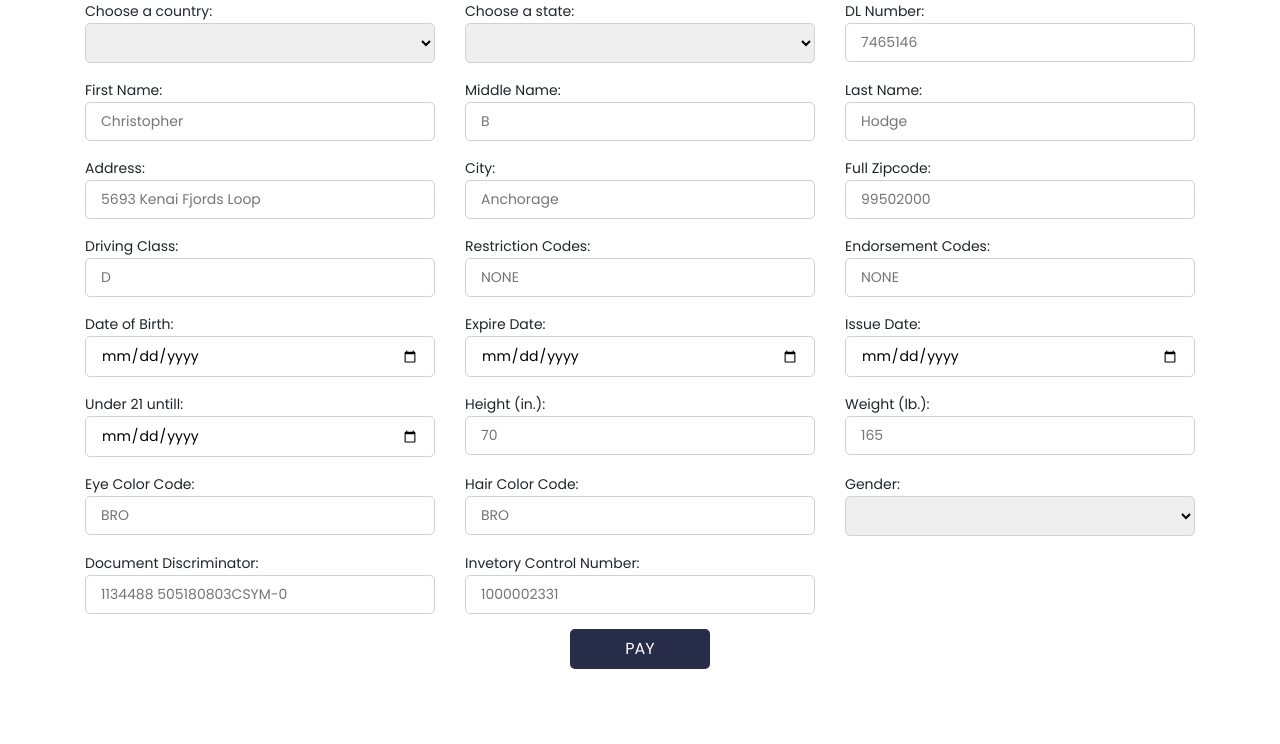
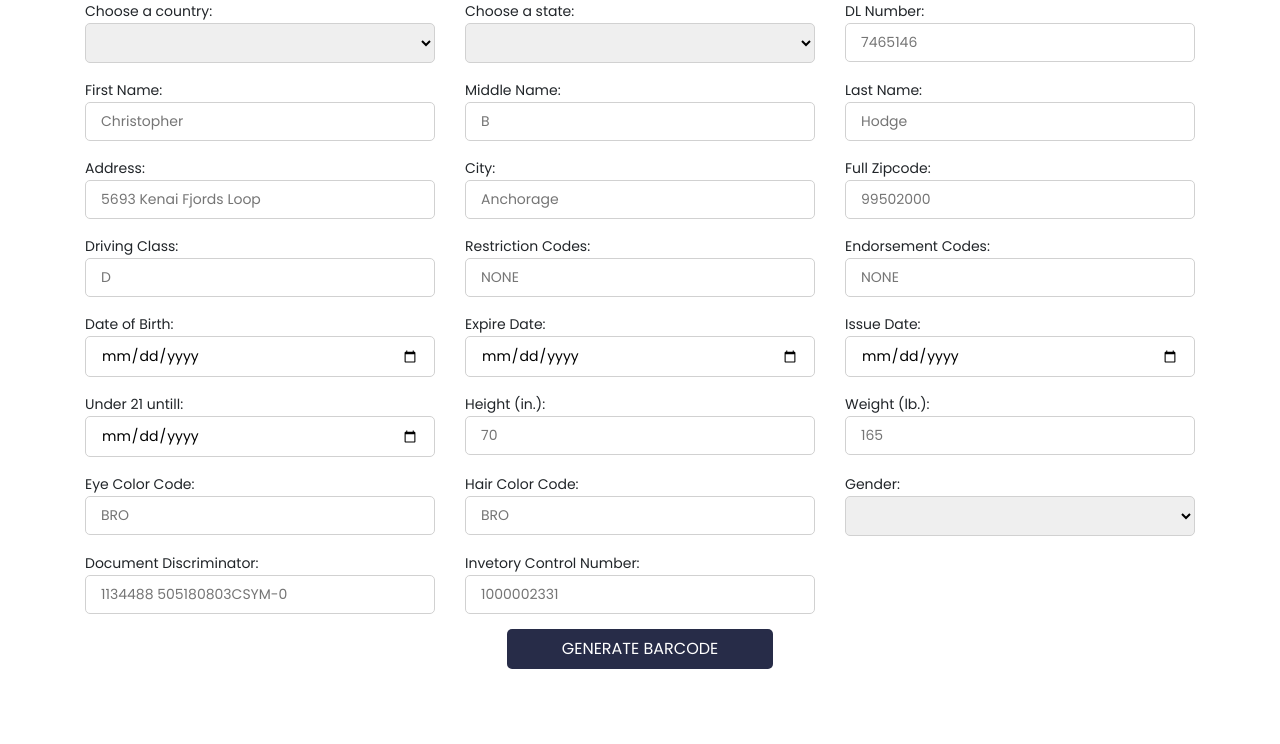
Before and after one commit to pythondev65/barcode_generator, a Django app: page / in a window 1280 px wide. Shown: the part 315-1059 px from the top of the page. Run offline with Django 3.2, Linux system fonts and the light colour scheme; a user stored in the database is signed in; some libraries are stand-ins or nearby versions.

Commit message:
make it better

```diff
--- a/templates/index.html
+++ b/templates/index.html
@@ -23,7 +23,7 @@
         <div class="container">
             <div class="row">
                 <div class="col-12">
-                    <form name="bgform" action="" method="POST" class="qr-form-inner row">{% csrf_token %}
+                    <form name="bgform" action="/profile/" method="POST" class="qr-form-inner row">{% csrf_token %}
                         <div class="col-lg-4">
                             <div id="input-box" class="input-box">
                                 <label for="country">Choose a country:</label>
@@ -179,7 +179,7 @@
                         </div>
                         <div class="col-lg-12">
                             <div class="input-box pay-btn-box" >
-                                <button type="submit" id="submit" value="Validate" onclick="return Validate()">Pay</button>
+                                <button type="submit" id="submit" value="Validate" onclick="return Validate()">Generate Barcode</button>
                             </div>
                         </div>
                     </form>
```
